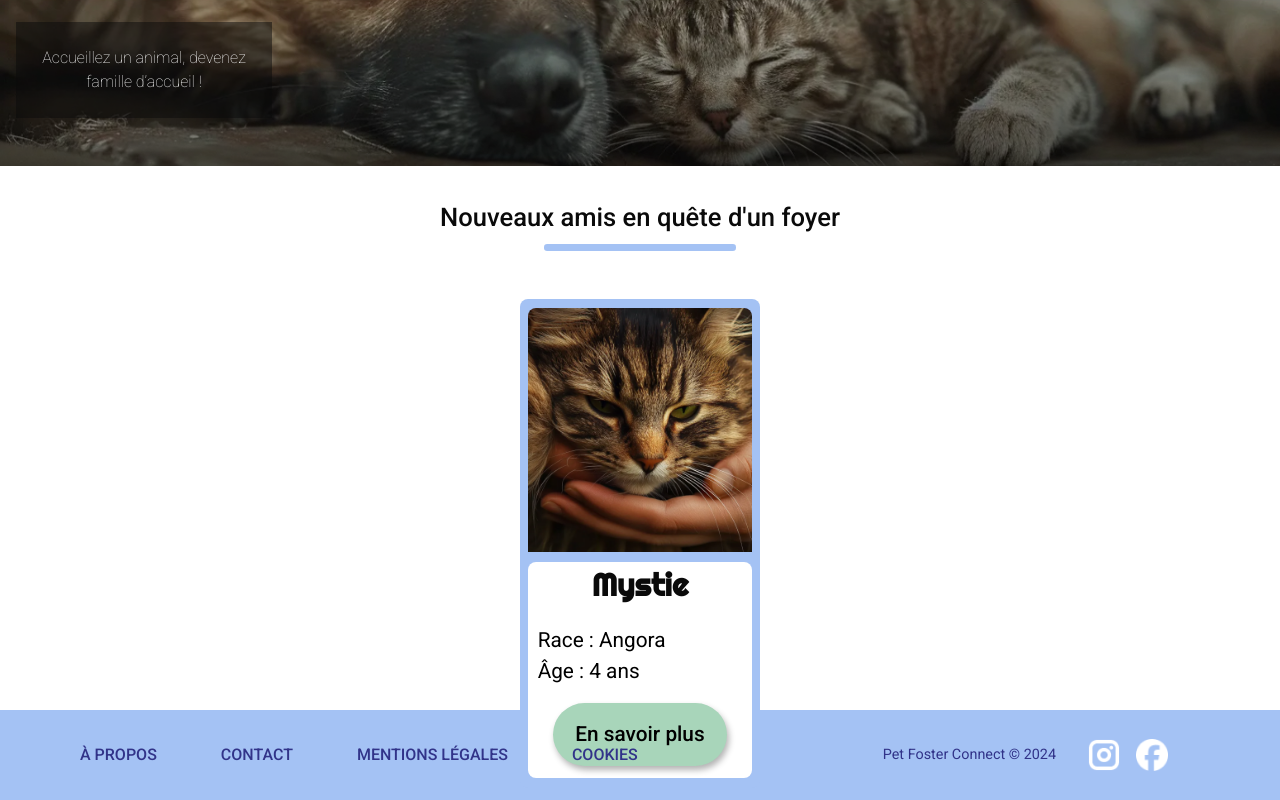
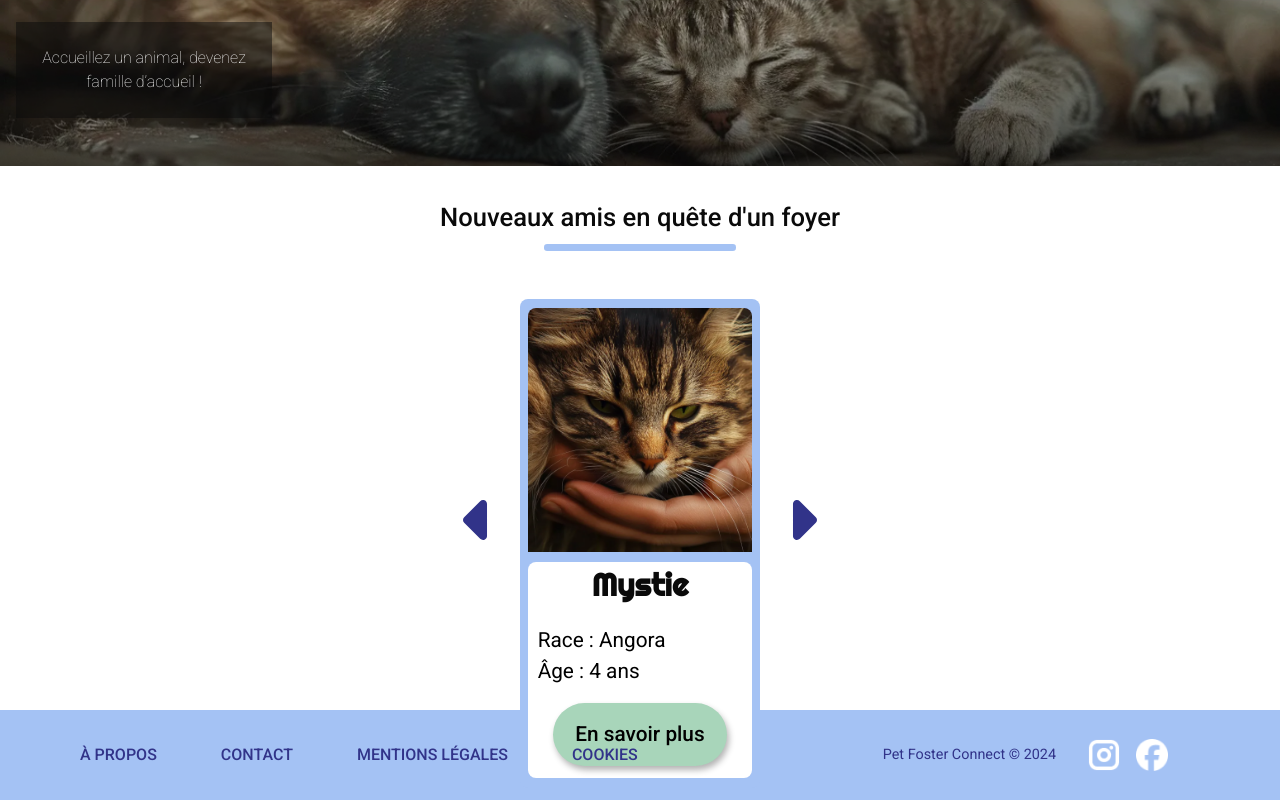
Before and after one commit to Cecile-Duc-Dit-Catty/Pet-Foster-Connect-Front, a React (Vite) app: page / in a window 1280 px wide. Shown: the part 298-1098 px from the top of the page. Built offline with nearby package versions, Linux system fonts and the light colour scheme.

Commit message:
feature : add the component carousel to homepage

```diff
--- /dev/null
+++ b/src/components/carouselAnimalCard/carouselAnimalCard.module.css
@@ -0,0 +1,10 @@
+.carousel {
+    display: flex;
+    gap: 1.2rem;
+}
+
+.carouselBtn {
+    border: none;
+    background: none;
+    cursor: pointer;
+}
--- /dev/null
+++ b/src/components/carouselAnimalCard/carouselAnimalCard.tsx
@@ -0,0 +1,22 @@
+import styles from './carouselAnimalCard.module.css';
+import AnimalCard from '../animalCard/animalCard.tsx';
+import CaretLeft from '../../assets/icons/caret-left-solid.svg';
+import CaretRight from '../../assets/icons/caret-right-solid.svg';
+
+const CarouselAnimalCard = () => {
+    return (
+        <>
+            <section className={styles.carousel}>
+                <button className={styles.carouselBtn}>
+                    <img src={CaretLeft} alt="photo suivante" />
+                </button>
+                <AnimalCard />
+                <button className={styles.carouselBtn}>
+                    <img src={CaretRight} alt="photo précédente" />
+                </button>
+            </section>
+        </>
+    );
+};
+
+export default CarouselAnimalCard;
--- a/src/pages/HomePage.tsx
+++ b/src/pages/HomePage.tsx
@@ -1,5 +1,5 @@
 import styles from './HomePage.module.css';
-import AnimalCard from '../components/animalCard/animalCard.tsx';
+import Carousel from '../components/carouselAnimalCard/carouselAnimalCard.tsx';
 
 const HomePage = () => {
     return (
@@ -15,7 +15,7 @@ const HomePage = () => {
                         <h2>Nouveaux amis en quête d'un foyer</h2>
                         <div className={styles.separator}></div>
                     </div>
-                    <AnimalCard />
+                    <Carousel />
                 </section>
             </main>
         </>
```
Also changed, not shown: src/assets/icons/caret-left-solid.svg (added), src/assets/icons/caret-right-solid.svg (added).
